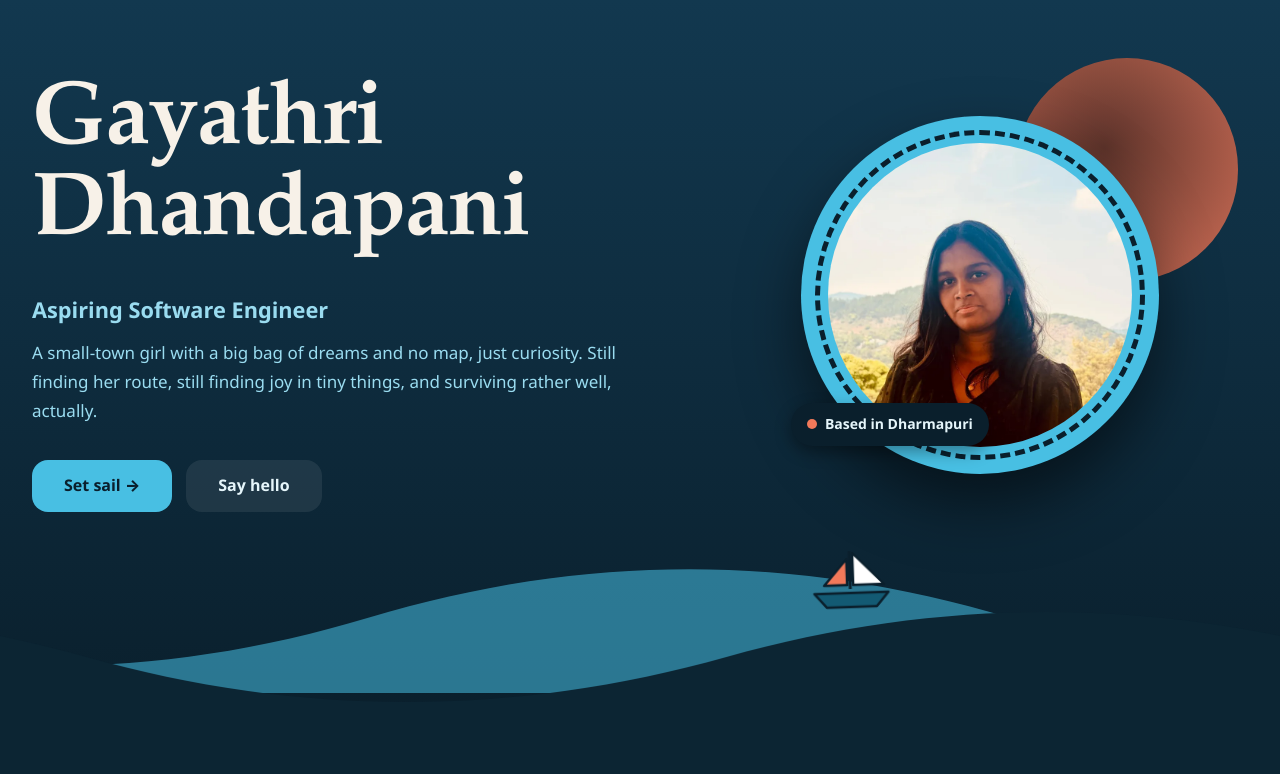
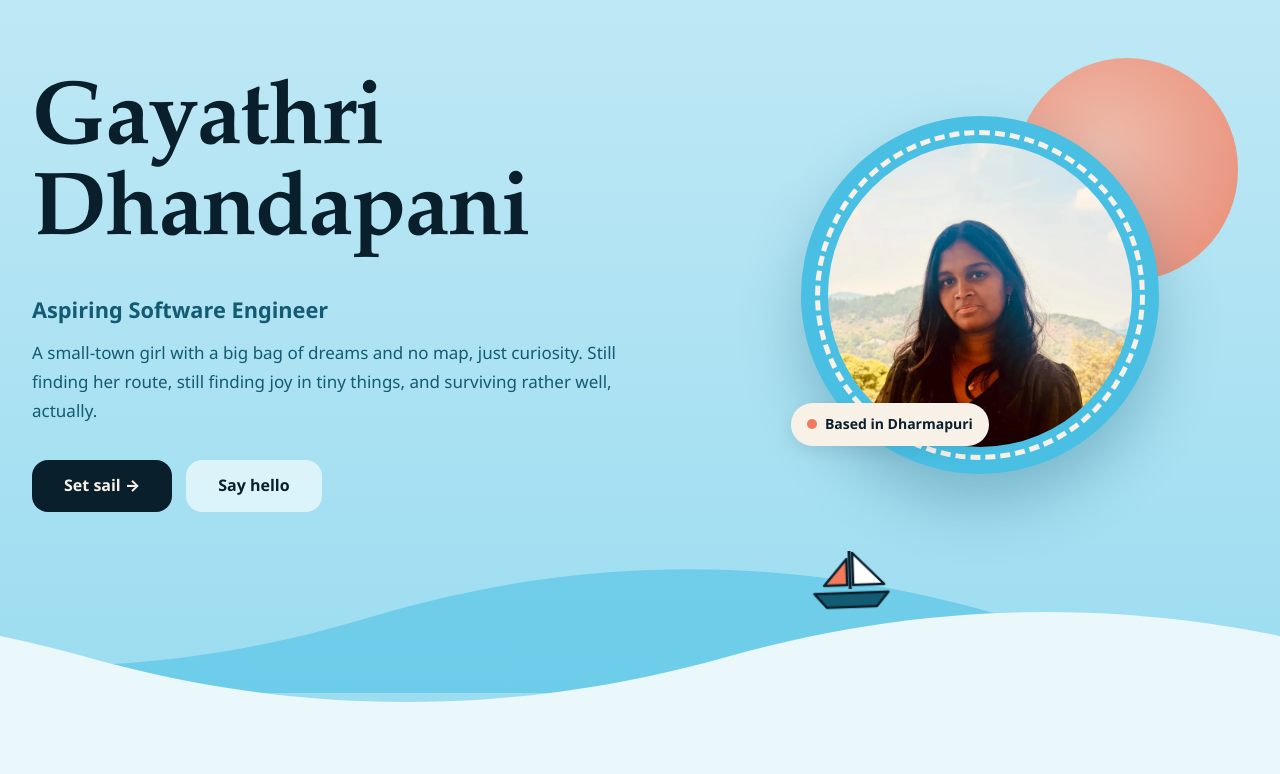
Before and after one commit to GayathriDPsiog/profile-website, a plain HTML site: page index.html in a window 1280 px wide. Shown: the part 77-851 px from the top of the page. Drawn offline with Linux system fonts and the light colour scheme.

Commit message:
theme: keep both light and dark themes in theme.css

```diff
--- a/css/theme.css
+++ b/css/theme.css
@@ -1,8 +1,10 @@
 /* ==========================================================
    theme.css: the ONLY file that defines the site's look.
-   Theme: Warm Sea (dark mode: the deep sea at night). Every colour, font, size, radius,
-   shadow and animation speed used anywhere lives here.
-   To change the whole site's theme, change only this file.
+   Two themes live here:
+     1. Light ("Warm Sea"), the default, in :root
+     2. Dark ("the deep sea at night"), in [data-theme="dark"]
+   The nav toggle (main.js) only switches the data-theme attribute.
+   Every colour still comes from this file; style.css never changes.
    ========================================================== */
 
 :root {
@@ -23,7 +25,85 @@
   --sun: #f6c177;
   --white: #ffffff;
 
-  /* ---------- Semantic colours: DARK MODE (the deep sea at night) ---------- */
+  /* ---------- Semantic colours: LIGHT (default) ---------- */
+  --color-bg: var(--sand);
+  --color-surface: var(--white);
+  --color-section-alt: var(--foam);
+  --color-family-end: var(--peach);
+  --color-text: var(--ink);
+  --color-text-soft: var(--drift);
+  --color-heading: var(--ink);
+  --color-link: var(--deep-teal);
+  --color-primary: var(--sea);
+  --color-primary-soft: var(--sea-light);
+  --color-accent: var(--coral);
+  --color-accent-soft: var(--coral-soft);
+  --color-accent-text: var(--coral-deep);
+  --color-highlight: var(--sun);
+  --color-on-accent: var(--ink);
+
+  --color-hero-top: var(--sky);
+  --color-hero-bottom: var(--sea-light);
+
+  --color-nav-bg: rgba(247, 241, 232, 0.88);
+  --color-border: rgba(10, 31, 44, 0.08);
+  --color-border-strong: rgba(10, 31, 44, 0.18);
+  --color-overlay: rgba(10, 31, 44, 0.82);
+  --color-caption-bg: rgba(255, 255, 255, 0.92);
+
+  --color-logo-bg: var(--ink);
+  --color-logo-text: var(--sand);
+
+  --color-btn-dark-bg: var(--ink);
+  --color-btn-dark-text: var(--sand);
+  --color-btn-light-bg: rgba(255, 255, 255, 0.6);
+  --color-btn-light-text: var(--ink);
+
+  --color-footer-bg: var(--ink);
+  --color-footer-text: #e6f6fb;
+  --color-footer-soft: #8fb3c2;
+  --color-footer-accent: var(--sea-light);
+
+  /* ---------- Shadows ---------- */
+  --shadow-sm: 0 6px 16px rgba(10, 31, 44, 0.08);
+  --shadow-md: 0 14px 34px rgba(19, 90, 115, 0.12);
+  --shadow-lg: 0 30px 60px rgba(19, 90, 115, 0.3);
+
+  /* ---------- Typography ---------- */
+  --font-heading: 'Palatino Linotype', 'Book Antiqua', Palatino, Georgia, serif;
+  --font-body: 'Segoe UI', system-ui, -apple-system, Roboto, sans-serif;
+  --font-mono: 'Cascadia Code', Consolas, 'Courier New', monospace;
+
+  --font-size-base: 16px;
+  --font-size-small: 0.875rem;
+  --font-size-lead: 1.125rem;
+  --font-size-h3: 1.5rem;
+  --font-size-h2: clamp(2.25rem, 4vw, 3.25rem);
+  --font-size-h1: clamp(3.25rem, 7vw, 7.25rem);
+
+  /* ---------- Spacing ---------- */
+  --space-xs: 0.25rem;
+  --space-sm: 0.5rem;
+  --space-md: 1rem;
+  --space-lg: 2rem;
+  --space-xl: 4rem;
+  --space-2xl: 6.5rem;
+
+  /* ---------- Layout ---------- */
+  --max-width: 1240px;
+  --nav-height: 72px;
+  --radius-sm: 12px;
+  --radius-md: 16px;
+  --radius-lg: 24px;
+  --radius-round: 999px;
+
+  /* ---------- Motion ---------- */
+  --transition: 0.3s ease;
+  --transition-slow: 0.7s ease;
+}
+
+/* ---------- Semantic colours: DARK ---------- */
+[data-theme="dark"] {
   --color-bg: var(--ink);
   --color-surface: #0f2c3d;
   --color-section-alt: #0c2533;
@@ -62,40 +142,8 @@
   --color-footer-soft: #8fb3c2;
   --color-footer-accent: var(--sea-light);
 
-  /* ---------- Shadows ---------- */
+  /* Shadows */
   --shadow-sm: 0 6px 16px rgba(0, 0, 0, 0.35);
   --shadow-md: 0 14px 34px rgba(0, 0, 0, 0.4);
   --shadow-lg: 0 30px 60px rgba(0, 0, 0, 0.5);
-
-  /* ---------- Typography ---------- */
-  --font-heading: 'Palatino Linotype', 'Book Antiqua', Palatino, Georgia, serif;
-  --font-body: 'Segoe UI', system-ui, -apple-system, Roboto, sans-serif;
-  --font-mono: 'Cascadia Code', Consolas, 'Courier New', monospace;
-
-  --font-size-base: 16px;
-  --font-size-small: 0.875rem;
-  --font-size-lead: 1.125rem;
-  --font-size-h3: 1.5rem;
-  --font-size-h2: clamp(2.25rem, 4vw, 3.25rem);
-  --font-size-h1: clamp(3.25rem, 7vw, 7.25rem);
-
-  /* ---------- Spacing ---------- */
-  --space-xs: 0.25rem;
-  --space-sm: 0.5rem;
-  --space-md: 1rem;
-  --space-lg: 2rem;
-  --space-xl: 4rem;
-  --space-2xl: 6.5rem;
-
-  /* ---------- Layout ---------- */
-  --max-width: 1240px;
-  --nav-height: 72px;
-  --radius-sm: 12px;
-  --radius-md: 16px;
-  --radius-lg: 24px;
-  --radius-round: 999px;
-
-  /* ---------- Motion ---------- */
-  --transition: 0.3s ease;
-  --transition-slow: 0.7s ease;
 }
```
